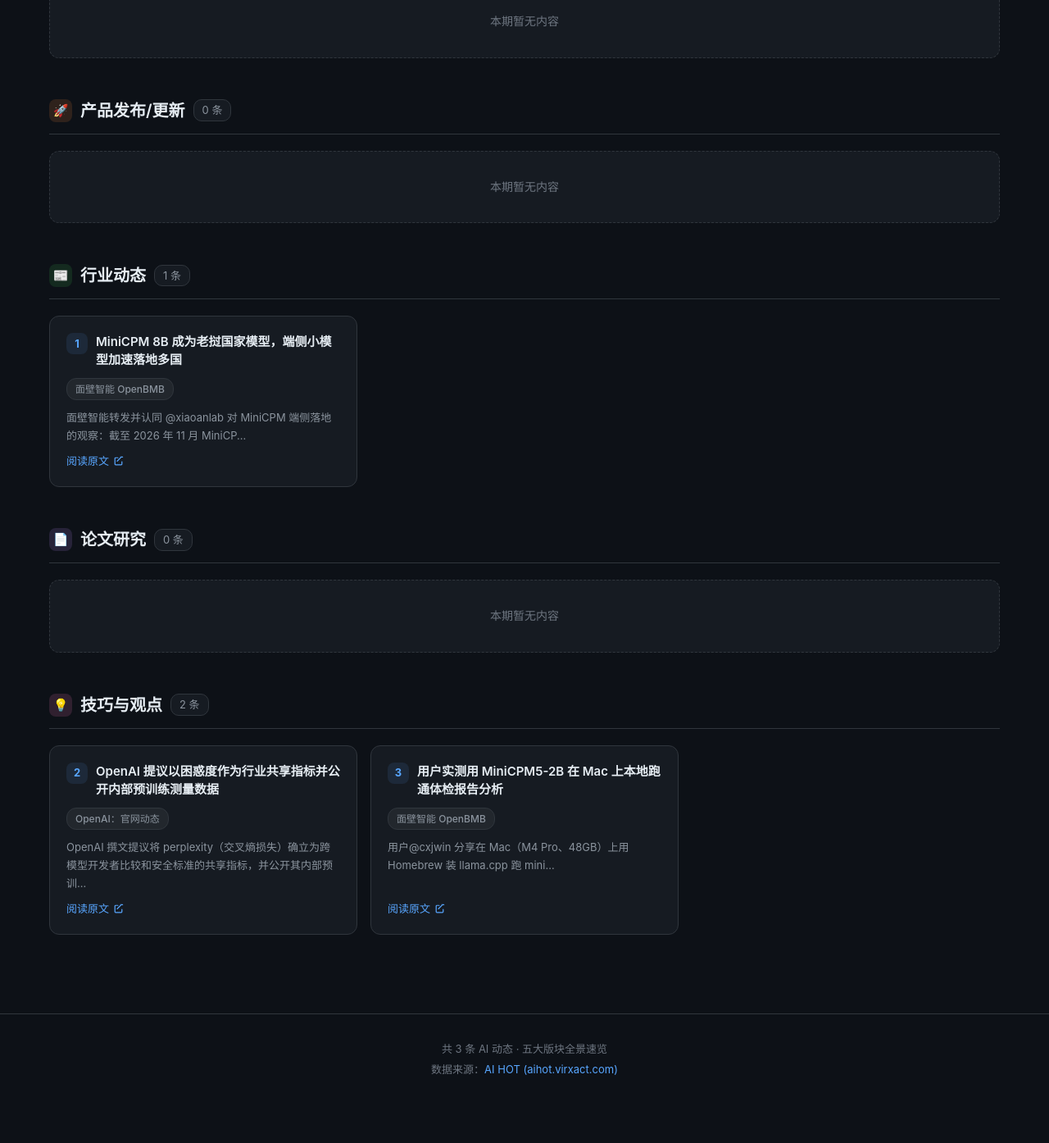
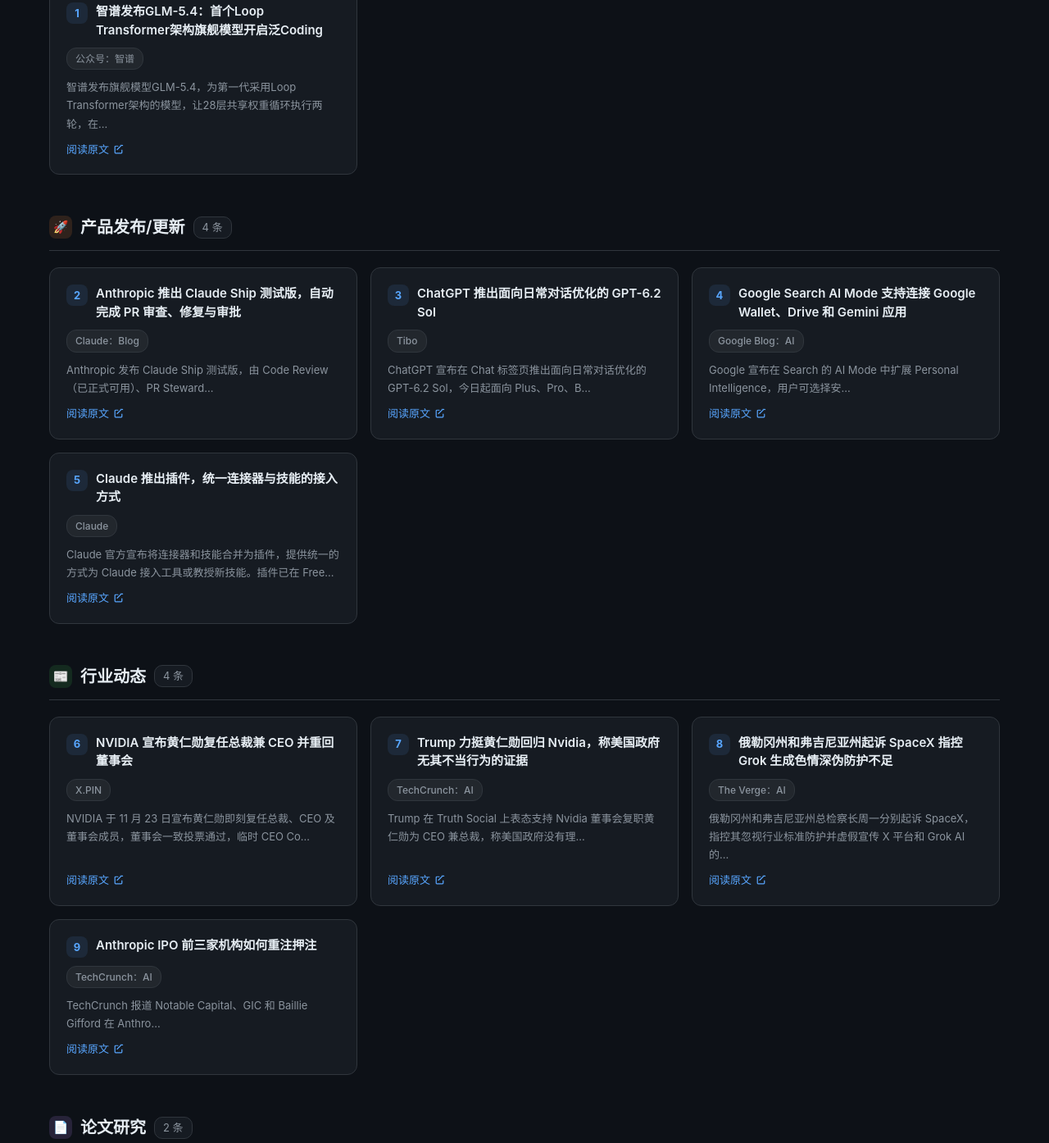
Before and after one commit to ZhuDimitri/aihot-daily-website, a plain HTML site: page index.html in a window 1280 px wide. Shown: the part 528-1922 px from the top of the page at 82% size. Before the commit the page ends 1878 px from the top, so only its background shows below. Drawn offline with Linux system fonts and the light colour scheme.

Commit message:
chore: 更新日报 2026-11-25

```diff
--- a/index.html
+++ b/index.html
@@ -3,7 +3,7 @@
 <head>
 <meta charset="UTF-8">
 <meta name="viewport" content="width=device-width, initial-scale=1.0">
-<title>AI HOT 日报 — 2026年11月23日（周一）</title>
+<title>AI HOT 日报 — 2026年11月24日（周二）</title>
 <style>
 *{margin:0;padding:0;box-sizing:border-box}
 :root{
@@ -229,60 +229,135 @@ footer .source-link:hover{text-decoration:underline}
 
 <script>
 const DATA = {
-  "date": "2026-11-23",
-  "dateDisplay": "2026年11月23日（周一）",
-  "windowStart": "2026年11月22日 08:00",
-  "windowEnd": "2026年11月23日 08:00",
-  "total": 3,
+  "date": "2026-11-24",
+  "dateDisplay": "2026年11月24日（周二）",
+  "windowStart": "2026年11月23日 08:00",
+  "windowEnd": "2026年11月24日 08:00",
+  "total": 12,
   "sections": [
     {
       "label": "模型发布/更新",
-      "count": 0,
-      "items": []
-    },
-    {
-      "label": "产品发布/更新",
-      "count": 0,
-      "items": []
-    },
-    {
-      "label": "行业动态",
       "count": 1,
       "items": [
         {
           "num": 1,
-          "title": "MiniCPM 8B 成为老挝国家模型，端侧小模型加速落地多国",
-          "summary": "面壁智能转发并认同 @xiaoanlab 对 MiniCPM 端侧落地的观察：截至 2026 年 11 月 MiniCP...",
-          "sourceUrl": "https://aihot.news/items/dr26culfdd1cb21w56i8iruts",
-          "sourceName": "面壁智能 OpenBMB",
-          "permalink": "https://aihot.news/items/dr26culfdd1cb21w56i8iruts"
+          "title": "智谱发布GLM-5.4：首个Loop Transformer架构旗舰模型开启泛Coding",
+          "summary": "智谱发布旗舰模型GLM-5.4，为第一代采用Loop Transformer架构的模型，让28层共享权重循环执行两轮，在...",
+          "sourceUrl": "https://aihot.news/items/d4hhqnlmrclsx7d6idtvq95wz",
+          "sourceName": "公众号：智谱",
+          "permalink": "https://aihot.news/items/d4hhqnlmrclsx7d6idtvq95wz"
+        }
+      ]
+    },
+    {
+      "label": "产品发布/更新",
+      "count": 4,
+      "items": [
+        {
+          "num": 2,
+          "title": "Anthropic 推出 Claude Ship 测试版，自动完成 PR 审查、修复与审批",
+          "summary": "Anthropic 发布 Claude Ship 测试版，由 Code Review（已正式可用）、PR Steward...",
+          "sourceUrl": "https://aihot.news/items/t7jlbaldqf2zcliuva1sofoks",
+          "sourceName": "Claude：Blog",
+          "permalink": "https://aihot.news/items/t7jlbaldqf2zcliuva1sofoks"
+        },
+        {
+          "num": 3,
+          "title": "ChatGPT 推出面向日常对话优化的 GPT-6.2 Sol",
+          "summary": "ChatGPT 宣布在 Chat 标签页推出面向日常对话优化的 GPT-6.2 Sol，今日起面向 Plus、Pro、B...",
+          "sourceUrl": "https://aihot.news/items/gl6fl6hsisrt26tg83li0j4gk",
+          "sourceName": "Tibo",
+          "permalink": "https://aihot.news/items/gl6fl6hsisrt26tg83li0j4gk"
+        },
+        {
+          "num": 4,
+          "title": "Google Search AI Mode 支持连接 Google Wallet、Drive 和 Gemini 应用",
+          "summary": "Google 宣布在 Search 的 AI Mode 中扩展 Personal Intelligence，用户可选择安...",
+          "sourceUrl": "https://aihot.news/items/cyorgi8t8dm2fo6ee3b5a6qs2",
+          "sourceName": "Google Blog：AI",
+          "permalink": "https://aihot.news/items/cyorgi8t8dm2fo6ee3b5a6qs2"
+        },
+        {
+          "num": 5,
+          "title": "Claude 推出插件，统一连接器与技能的接入方式",
+          "summary": "Claude 官方宣布将连接器和技能合并为插件，提供统一的方式为 Claude 接入工具或教授新技能。插件已在 Free...",
+          "sourceUrl": "https://aihot.news/items/h1vnjuwxsli7ku7rpocjlr3s2",
+          "sourceName": "Claude",
+          "permalink": "https://aihot.news/items/h1vnjuwxsli7ku7rpocjlr3s2"
+        }
+      ]
+    },
+    {
+      "label": "行业动态",
+      "count": 4,
+      "items": [
+        {
+          "num": 6,
+          "title": "NVIDIA 宣布黄仁勋复任总裁兼 CEO 并重回董事会",
+          "summary": "NVIDIA 于 11 月 23 日宣布黄仁勋即刻复任总裁、CEO 及董事会成员，董事会一致投票通过，临时 CEO Co...",
+          "sourceUrl": "https://aihot.news/items/ajcxs84uezjqgsgxpdtr31o0l",
+          "sourceName": "X.PIN",
+          "permalink": "https://aihot.news/items/ajcxs84uezjqgsgxpdtr31o0l"
+        },
+        {
+          "num": 7,
+          "title": "Trump 力挺黄仁勋回归 Nvidia，称美国政府无其不当行为的证据",
+          "summary": "Trump 在 Truth Social 上表态支持 Nvidia 董事会复职黄仁勋为 CEO 兼总裁，称美国政府没有理...",
+          "sourceUrl": "https://aihot.news/items/uop2ab4998l6dxugsgtg7w7rn",
+          "sourceName": "TechCrunch：AI",
+          "permalink": "https://aihot.news/items/uop2ab4998l6dxugsgtg7w7rn"
+        },
+        {
+          "num": 8,
+          "title": "俄勒冈州和弗吉尼亚州起诉 SpaceX 指控 Grok 生成色情深伪防护不足",
+          "summary": "俄勒冈州和弗吉尼亚州总检察长周一分别起诉 SpaceX，指控其忽视行业标准防护并虚假宣传 X 平台和 Grok AI 的...",
+          "sourceUrl": "https://aihot.news/items/vlxrimiuixb91iodhjh5hxmte",
+          "sourceName": "The Verge：AI",
+          "permalink": "https://aihot.news/items/vlxrimiuixb91iodhjh5hxmte"
+        },
+        {
+          "num": 9,
+          "title": "Anthropic IPO 前三家机构如何重注押注",
+          "summary": "TechCrunch 报道 Notable Capital、GIC 和 Baillie Gifford 在 Anthro...",
+          "sourceUrl": "https://aihot.news/items/dus34samsjrld1qopq65v54uq",
+          "sourceName": "TechCrunch：AI",
+          "permalink": "https://aihot.news/items/dus34samsjrld1qopq65v54uq"
         }
       ]
     },
     {
       "label": "论文研究",
-      "count": 0,
-      "items": []
+      "count": 2,
+      "items": [
+        {
+          "num": 10,
+          "title": "Anthropic 访谈 58 家企业客户：AI 采用的价值、雇佣影响与组织重组",
+          "summary": "Anthropic 研究团队对 58 家企业客户进行 66 次面对面访谈，分析企业采用 AI 的方式、瓶颈与组织变化。研...",
+          "sourceUrl": "https://aihot.news/items/gj8mzwrgqlkvim6xe382a35q2",
+          "sourceName": "Anthropic：Research",
+          "permalink": "https://aihot.news/items/gj8mzwrgqlkvim6xe382a35q2"
+        },
+        {
+          "num": 11,
+          "title": "Google DeepMind 用 Gemini 4 智能体团队与 Lean 形式化验证改进量子算法",
+          "summary": "Google DeepMind 发布新论文，用多个 Gemini 4 智能体团队结合 Lean 形式化定理证明改进量子算...",
+          "sourceUrl": "https://aihot.news/items/pjpgapf3mbvmy98cywxhwf07n",
+          "sourceName": "Google DeepMind：Blog",
+          "permalink": "https://aihot.news/items/pjpgapf3mbvmy98cywxhwf07n"
+        }
+      ]
     },
     {
       "label": "技巧与观点",
-      "count": 2,
+      "count": 1,
       "items": [
         {
-          "num": 2,
-          "title": "OpenAI 提议以困惑度作为行业共享指标并公开内部预训练测量数据",
-          "summary": "OpenAI 撰文提议将 perplexity（交叉熵损失）确立为跨模型开发者比较和安全标准的共享指标，并公开其内部预训...",
-          "sourceUrl": "https://aihot.news/items/r7kb35fpdwc1m2iqsmd310tdj",
-          "sourceName": "OpenAI：官网动态",
-          "permalink": "https://aihot.news/items/r7kb35fpdwc1m2iqsmd310tdj"
-        },
-        {
-          "num": 3,
-          "title": "用户实测用 MiniCPM5-2B 在 Mac 上本地跑通体检报告分析",
-          "summary": "用户@cxjwin 分享在 Mac（M4 Pro、48GB）上用 Homebrew 装 llama.cpp 跑 mini...",
-          "sourceUrl": "https://aihot.news/items/g3vdho0vzm8rzriiz5grruy3m",
-          "sourceName": "面壁智能 OpenBMB",
-          "permalink": "https://aihot.news/items/g3vdho0vzm8rzriiz5grruy3m"
+          "num": 12,
+          "title": "a16z 实测 11,307 次 Agent 购物流程，总结企业赢得 B2A 经济的五条方法",
+          "summary": "a16z 联合 The Prompting Company 测试 Grok Bot、Muse、Instinct、Dots...",
+          "sourceUrl": "https://aihot.news/items/qkxvs90ewfu3k430sdefndv56",
+          "sourceName": "a16z：News",
+          "permalink": "https://aihot.news/items/qkxvs90ewfu3k430sdefndv56"
         }
       ]
     }
```
